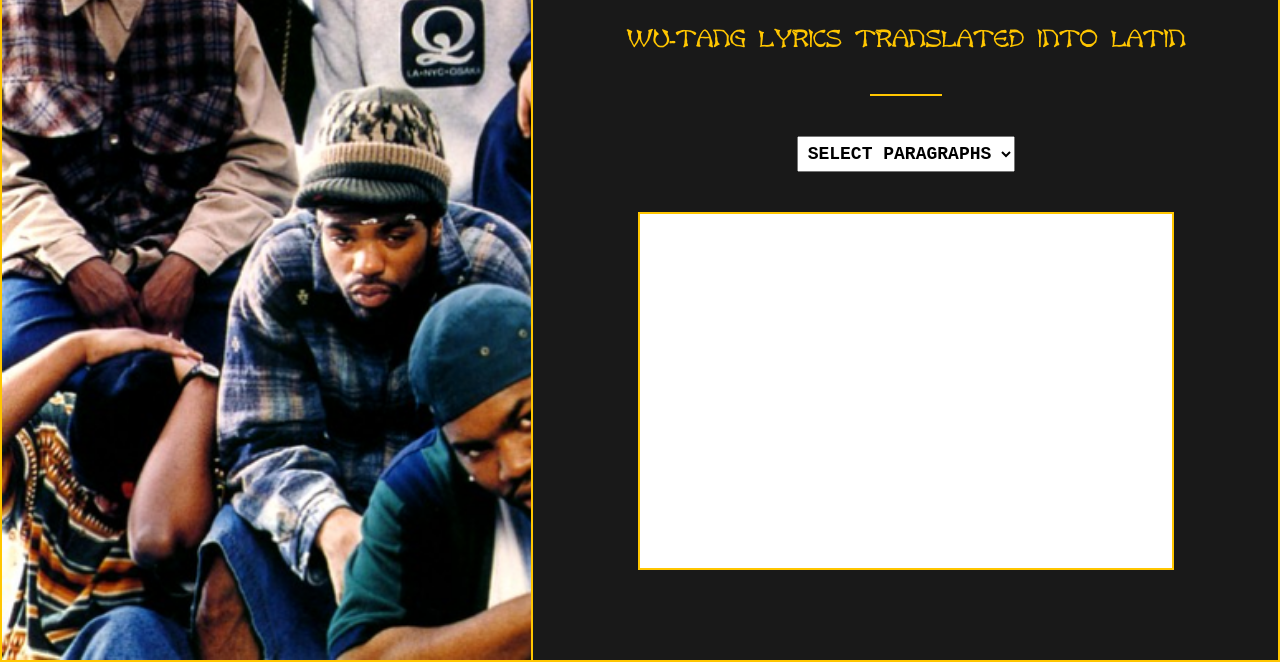
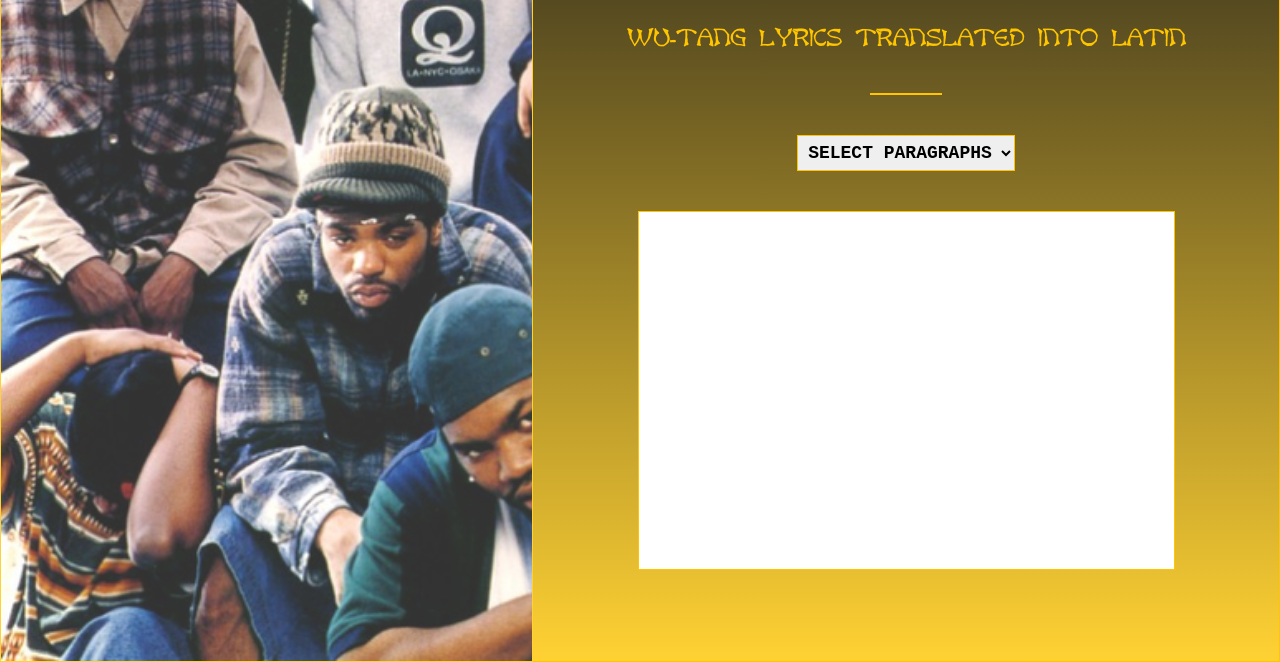
Before and after one commit to mfonofm/wutang-ipsum, a plain HTML site: page index.html in a window 1280 px wide. Shown: the part 238-900 px from the top of the page. Drawn offline with nearby package versions, Linux system fonts and the light colour scheme.

Commit message:
Update style.css

```diff
--- a/style.css
+++ b/style.css
@@ -17,25 +17,36 @@
     position: relative;
     height: 900px;
     width: 100%;
-    border: 2px solid #FFC600;
-    opacity: 1;
+    border: 1px solid #FFC600;
+    opacity: 0.8;
+}
+
+@media screen and (max-width: 768px){
+    #portrait{
+        border-bottom: 0px;
+    }
 }
 
 #content {
-    background-color: #191919;
+    background-image: linear-gradient(180deg, #191919, rgba(255, 198, 0, 0.8));
     float: left;
     position: relative;
     height: 900px;
     width: 100%;
-    border: 2px solid #FFC600;
-    border-left: none;
+    border: 1px solid #FFC600;
+    border-left: 0px;
+}
+
+@media screen and (max-width: 768px){
+    #content{
+        border-left: 1px solid #FFC600;
+    }
 }
 
 #logo {
     height: 180px;
     display: block;
     margin: 40px auto;
-    background-color: #191919;
 }
 
 #desc {
@@ -63,12 +74,13 @@
     font-weight: 700;
     text-transform: uppercase;
     padding: 6px;
+    border: 1px solid #FFC600;
 }
 
 #lyrics-box{
     display: block;
     background-color: #FFFFFF;
-    border: 2px solid #FFC600;
+    border: 1px solid #FFC600;
     margin: 40px auto;
     padding: 15px;
     height: 40%;
```
